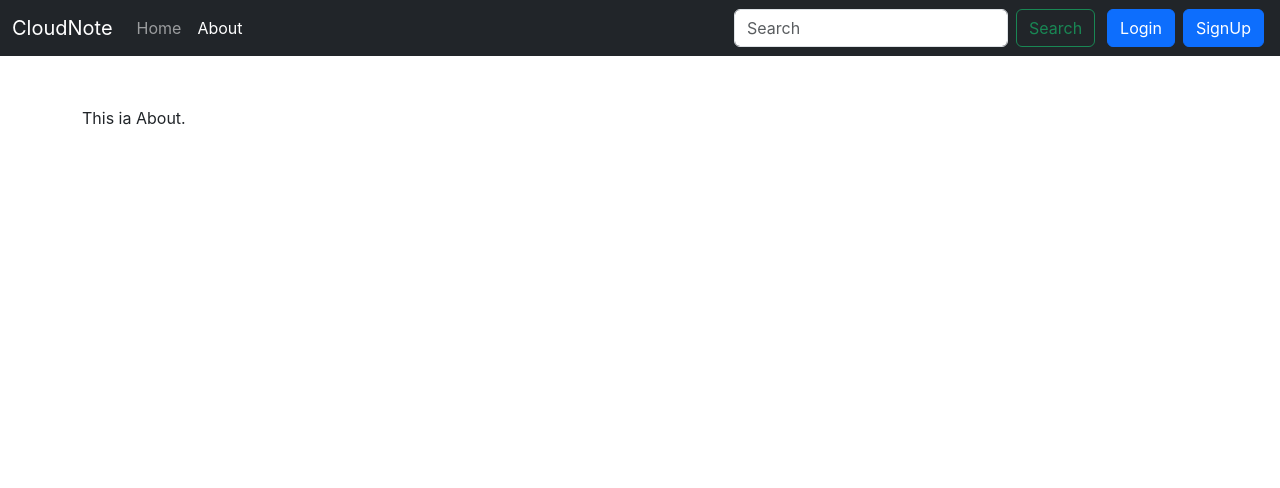
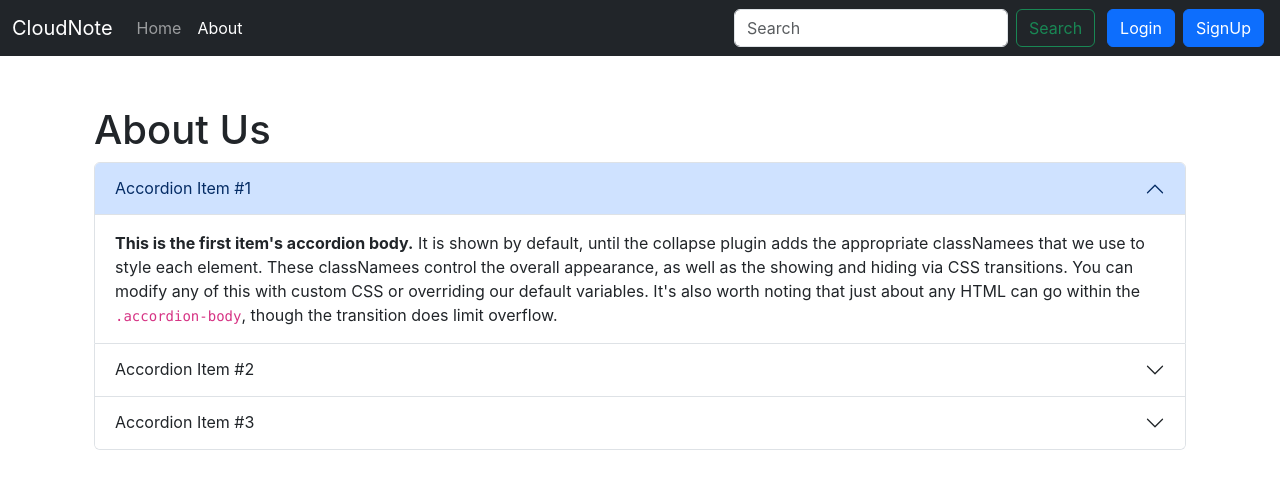
Before and after one commit to prins-kraj/CloudNote, a React (Create React App) app: page /about in a window 1280 px wide. Shown: the top 488 px of the page. Built offline with nearby package versions, Linux system fonts and the light colour scheme.

Commit message:
about is added

```diff
--- a/src/components/About.js
+++ b/src/components/About.js
@@ -3,8 +3,64 @@ import React from 'react';
 
 const About = () => {
   return (
-    <div>
-      This ia About.
+    <div className="container">
+        <h1>About Us</h1>
+      <div className="accordion" id="accordionExample">
+        <div className="accordion-item">
+          <h2 className="accordion-header">
+            <button className="accordion-button" type="button" data-bs-toggle="collapse" data-bs-target="#collapseOne" aria-expanded="true" aria-controls="collapseOne">Accordion Item #1</button>
+          </h2>
+          <div id="collapseOne" className="accordion-collapse collapse show" data-bs-parent="#accordionExample">
+            <div className="accordion-body">
+              <strong>This is the first item's accordion body.</strong> It is
+              shown by default, until the collapse plugin adds the appropriate
+              classNamees that we use to style each element. These classNamees
+              control the overall appearance, as well as the showing and hiding
+              via CSS transitions. You can modify any of this with custom CSS or
+              overriding our default variables. It's also worth noting that just
+              about any HTML can go within the <code>.accordion-body</code>,
+              though the transition does limit overflow.
+            </div>
+          </div>
+        </div>
+        <div className="accordion-item">
+          <h2 className="accordion-header">
+            <button className="accordion-button collapsed" type="button" data-bs-toggle="collapse" data-bs-target="#collapseTwo" aria-expanded="false" aria-controls="collapseTwo">Accordion Item #2</button>
+          </h2>
+          <div id="collapseTwo" className="accordion-collapse collapse" data-bs-parent="#accordionExample">
+            <div className="accordion-body">
+              <strong>This is the second item's accordion body.</strong> It is
+              hidden by default, until the collapse plugin adds the appropriate
+              classNamees that we use to style each element. These classNamees
+              control the overall appearance, as well as the showing and hiding
+              via CSS transitions. You can modify any of this with custom CSS or
+              overriding our default variables. It's also worth noting that just
+              about any HTML can go within the <code>.accordion-body</code>,
+              though the transition does limit overflow.
+            </div>
+          </div>
+        </div>
+        <div className="accordion-item">
+          <h2 className="accordion-header">
+            <button className="accordion-button collapsed" type="button" data-bs-toggle="collapse" data-bs-target="#collapseThree" aria-expanded="false" aria-controls="collapseThree">Accordion Item #3</button>
+          </h2>
+          <div id="collapseThree" className="accordion-collapse collapse" data-bs-parent="#accordionExample">
+            <div className="accordion-body">
+              <strong>This is the third item's accordion body.</strong> It is
+              hidden by default, until the collapse plugin adds the appropriate
+              classNamees that we use to style each element. These classNamees
+              control the overall appearance, as well as the showing and hiding
+              via CSS transitions. You can modify any of this with custom CSS or
+              overriding our default variables. It's also worth noting that just
+              about any HTML can go within the <code>.accordion-body</code>,
+              though the transition does limit overflow.
+            </div>
+          </div>
+        </div>
+      </div>
+      {/* <div className="container my-3 ">
+        <button onClick={toggleStyle} type="button" className="btn btn-primary">{btntext}</button>
+      </div> */}
     </div>
   )
 }
```
